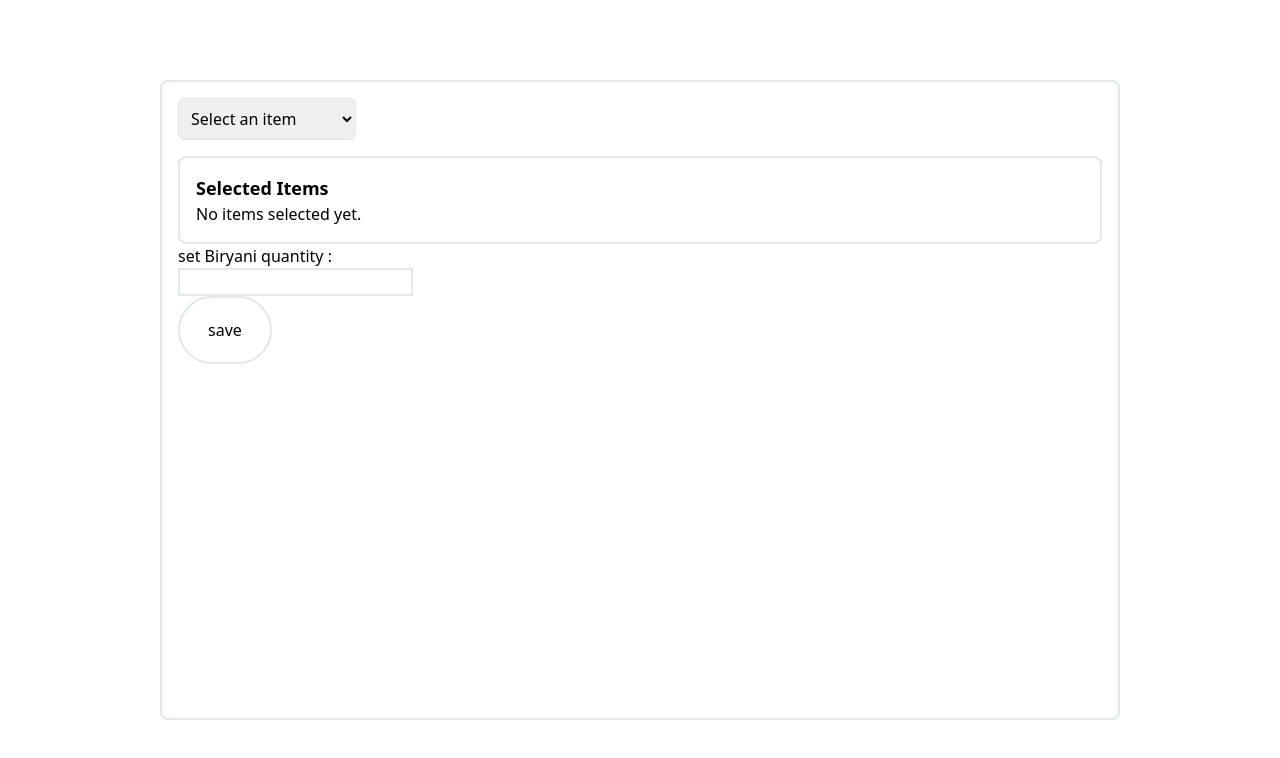
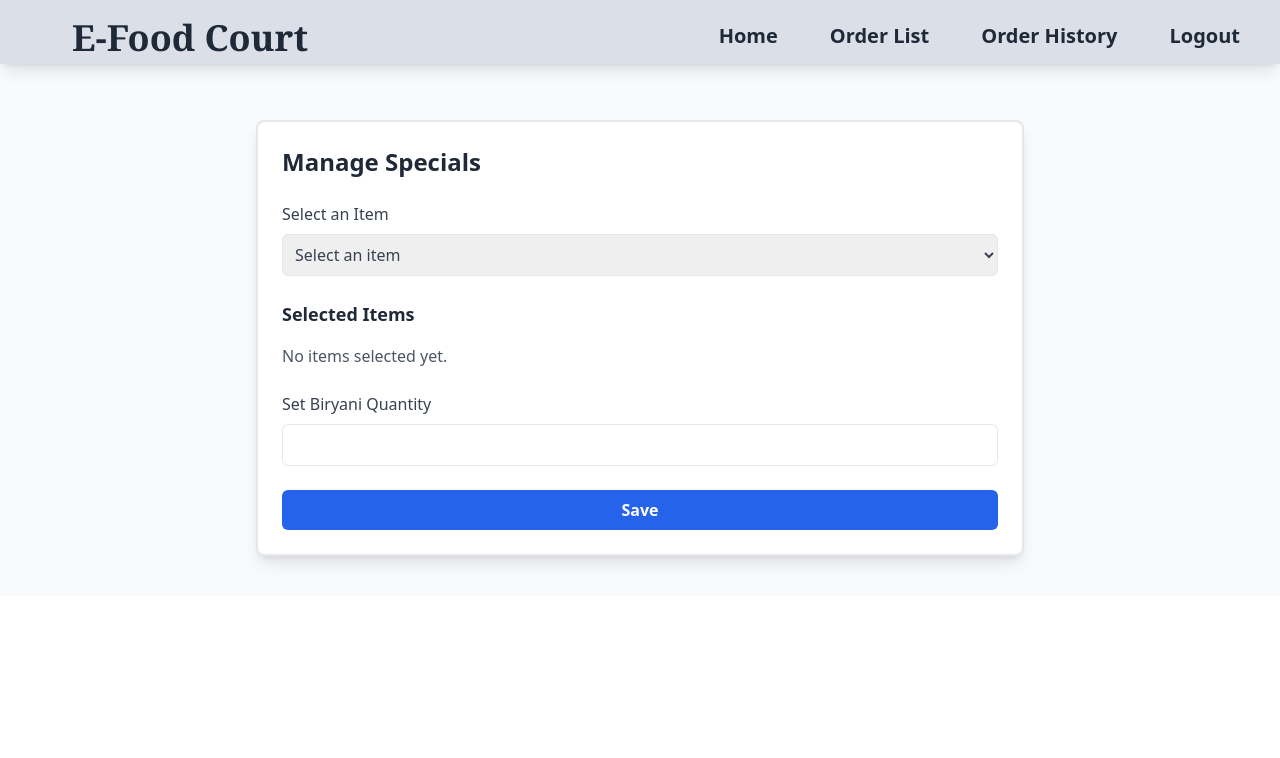
Before and after one commit to pradeep-145/E-Food-Court-ordering-App, a React (Vite) app in the folder FrontEnd/: page /admin in a window 1280 px wide. Shown: the top 758 px of the page. Built offline with nearby package versions, Linux system fonts and the light colour scheme; the HTML template or start-up script is replaced by a standard one.

Commit message:
Refactor UI components for improved styling and layout; update cart and order history pages

```diff
--- a/FrontEnd/src/pages/Admin/AdminNav.jsx
+++ b/FrontEnd/src/pages/Admin/AdminNav.jsx
@@ -1,6 +1,6 @@
 import { useState } from 'react';
 import { Link } from 'react-router-dom';
-import kec from '../assets/kec.jpeg';
+// import kec from '../../assets/kec.png';
 import { HiOutlineSearch } from 'react-icons/hi';
 
 const Navbar = () => {
@@ -14,57 +14,43 @@ const Navbar = () => {
         <div id='navbar' className='flex items-center justify-between bg-slate-400 bg-opacity-30 font-sans font-semibold backdrop-blur-md px-8 pt-2 fixed w-full h-16 shadow-lg'>
            <div className='flex justify-between'>
              <div className='flex flex-shrink-0 items-center text-5xl font-bold cursor-pointer mt-1'>
-                <Link to="/home">
+                {/* <Link to="/admin">
                     <img src={kec} width={24} height={24} alt="Logo" />
-                </Link>
+                </Link> */}
                 <h2 className='text-4xl font-bold font-serif px-10 text-gray-800'>
                     E-Food Court
                 </h2>
-            </div>
-            <div className='mb-5 ml-96'>
-            <form className='flex justify-end items-center w-96 mt-5 border border-[#4C7766] rounded-full'>
-          <input
-            type="text"
-            placeholder=" Search"
-            className="rounded-full p-2 w-full focus:ring-2 focus:ring-[#4C7766] focus:outline-none"
-            onChange={(e) => setSearch(e.target.value)}
-          />
-          <button type="submit" className="absolute bg-[#4C7766] text-gray-800 px-2 mr-1 rounded-full py-1">
-            <HiOutlineSearch className='h-6' />
-          </button>
-        </form>
             </div>
             </div>
 
             {isOpen && (
                 <div className='lg:flex items-center justify-center gap-2.5 text-xl cursor-pointer flex flex-col absolute top-6 right-0 shadow-lg rounded-2xl py-4 px-7 lg:flex-row bg-blue-500 bg-opacity-30 backdrop-blur-md'>
                     <div>
-                        <Link to="/home" onClick={() => setIsOpen(false)} className='text-gray-800'>Home</Link>
+                        <Link to="/admin" onClick={() => setIsOpen(false)} className='text-gray-800'>Home</Link>
                     </div>
                     <div>
-                        <Link to="/cart" onClick={() => setIsOpen(false)} className='text-gray-800'>Cart</Link>
+                        <Link to="/orderList" onClick={() => setIsOpen(false)} className='text-gray-800'>Order List</Link>
                     </div>
                     <div>
-                        <Link to="/contactUs" onClick={() => setIsOpen(false)} className='text-gray-800'>Contact Us</Link>
+                        <Link to="/orderHistory" onClick={() => setIsOpen(false)} className='text-gray-800'>Order History</Link>
                     </div>
                 </div>
             )}
 
             <div className='hidden lg:flex items-center justify-center gap-9 text-xl cursor-pointer'>
                 <div>
-                    <Link to="/home" onClick={() => setIsOpen(false)} className='text-gray-800 hover:bg-black hover:text-white hover:rounded-full p-2 text-center w-20'>Home</Link>
+                    <Link to="/admin" onClick={() => setIsOpen(false)} className='text-gray-800 hover:bg-black hover:text-white hover:rounded-full p-2 text-center w-20'>Home</Link>
                 </div>
                 <div>
-                    <Link to="/cart" onClick={() => setIsOpen(false)} className='text-gray-800  hover:bg-black hover:text-white hover:rounded-full p-2 text-center w-20'>Cart</Link>
+                    <Link to="/orderList" onClick={() => setIsOpen(false)} className='text-gray-800  hover:bg-black hover:text-white hover:rounded-full p-2 text-center w-20'>Order List</Link>
                 </div>
                 <div>
-                    <Link to="/contactUs" onClick={() => setIsOpen(false)} className='text-gray-800  hover:bg-black hover:text-white hover:rounded-full p-2 text-center w-20'>Contact Us</Link>
+                    <Link to="/orderHistory" onClick={() => setIsOpen(false)} className='text-gray-800  hover:bg-black hover:text-white hover:rounded-full p-2 text-center w-20'>Order History</Link>
                 </div>
                 <div>
-                    <Link to="/" onClick={() => {
+                    <Link to="/adminLogin" onClick={() => {
                         setIsOpen(false)
-                        localStorage.removeItem('token')
-                        localStorage.removeItem('username')
+                        localStorage.removeItem('admin_token')
                         }} className='text-gray-800  hover:bg-red-400 hover:rounded-full p-2 text-center w-20 hover:text-white'>Logout</Link>
                 </div>
             </div>
--- a/FrontEnd/src/pages/Admin/Home.jsx
+++ b/FrontEnd/src/pages/Admin/Home.jsx
@@ -1,10 +1,10 @@
-import React, { useEffect, useState } from 'react';
+import React, { useState } from 'react';
 import axios from 'axios';
+import AdminNav from './AdminNav';
 
 const AdminPage = () => {
   const [selectedItems, setSelectedItems] = useState([]); // Track selected items
   const [biryani, setBiryani] = useState(0);
-   // No need to track `selectedItems` in useEffect
 
   const specialItems = [
     { id: 1, name: 'Chicken Biryani', price: 12.99, type: 'Non-Veg', image: 'https://via.placeholder.com/100x100?text=Chicken+Biryani' },
@@ -18,41 +18,55 @@ const AdminPage = () => {
     { id: 9, name: 'Chole Bhature', price: 8.99, type: 'Veg', image: 'https://via.placeholder.com/100x100?text=Chole+Bhature' },
     { id: 10, name: 'Aloo Paratha', price: 7.49, type: 'Veg', image: 'https://via.placeholder.com/100x100?text=Aloo+Paratha' },
   ];
+
   const handleSave = () => {
-    console.log(selectedItems)
-      axios.post('http://localhost:5000/admin/add',{
-        items:selectedItems
-    }).then((response)=>{
+    console.log(selectedItems);
+    axios
+      .post('http://localhost:5000/admin/add', { items: selectedItems })
+      .then((response) => {
         console.log(response);
-    }
-    ).catch((err)=>{
+      })
+      .catch((err) => {
         console.log(err);
+      });
+
+    axios
+      .put(
+        'http://localhost:5000/protected/',
+        { quantity: biryani },
+        {
+          headers: {
+            Authorization: 'Bearer ' + localStorage.getItem('token'),
+          },
         }
       )
+      .then((response) => {
+        console.log(response);
+      })
+      .catch((err) => {
+        console.log(err);
+      });
+  };
 
-      axios.put('http://localhost:5000/protected/',{
-        'quantity':biryani
-      },{
-        headers:[
-          'Authorization: Bearer '+localStorage.getItem('token')
-        ]
-      }).then((response)=>{
-          console.log(response);
-      }
-      ).catch((err)=>{
-          console.log(err);
-      }
-      )
-  }
   return (
     <>
-      <section className="w-screen h-screen p-20 px-40" >
-        <div className="border-2 w-full h-full rounded-lg p-4">
-          <select onChange={(item)=>{
+      <AdminNav />
+      <section className="w-full px-4 sm:px-8 py-10 bg-gray-50">
+  <div className="max-w-3xl mx-auto border-2 rounded-lg p-6 bg-white shadow-lg mt-20">
+    <h1 className="text-2xl font-bold text-gray-800 mb-6">Manage Specials</h1>
+
+    {/* Dropdown for selecting items */}
+    <div className="mb-4">
+      <label className="block text-gray-700 font-medium mb-2">Select an Item</label>
+      <select
+        onChange={(event) => {
           const selectedItem = specialItems.find((item) => item.name === event.target.value);
           if (selectedItem) {
             setSelectedItems((prevItems) => [...prevItems, selectedItem]);
-          }}} className="p-2 border rounded-md">
+          }
+        }}
+        className="w-full p-2 border rounded-md text-gray-700 focus:outline-none focus:ring-2 focus:ring-blue-400"
+      >
         <option value="">Select an item</option>
         {specialItems.map((item) => (
           <option key={item.id} value={item.name}>
@@ -60,34 +74,53 @@ const AdminPage = () => {
           </option>
         ))}
       </select>
-
-          <div className="mt-4 border-2 rounded-lg p-4">
-            <h2 className="text-lg font-bold">Selected Items</h2>
-            {selectedItems.length > 0 ? (
-              <ul className="mt-2">
-                {selectedItems.map((item) => (
-                  <li key={item.id} className="flex items-center space-x-4 mb-2">
-                    <img src={item.image} alt={item.name} className="w-16 h-16" />
-                    <div>
-                      <h3 className="font-medium">{item.name}</h3>
-                      <p className="text-sm">Price: ${item.price.toFixed(2)}</p>
-                      <p className="text-sm">Type: {item.type}</p>
     </div>
 
+    {/* Display selected items */}
+    <div className="mt-6">
+      <h2 className="text-lg font-bold mb-4 text-gray-800">Selected Items</h2>
+      {selectedItems.length > 0 ? (
+        <ul className="grid grid-cols-1 sm:grid-cols-2 gap-4">
+          {selectedItems.map((item) => (
+            <li
+              key={item.id}
+              className="flex items-center space-x-4 p-4 border rounded-lg bg-gray-100"
+            >
+              <img src={item.image} alt={item.name} className="w-16 h-16 rounded-md" />
+              <div>
+                <h3 className="font-semibold text-gray-800">{item.name}</h3>
+                <p className="text-sm text-gray-600">Price: ${item.price.toFixed(2)}</p>
+                <p className="text-sm text-gray-600">Type: {item.type}</p>
+              </div>
             </li>
           ))}
         </ul>
       ) : (
-              <p>No items selected yet.</p>
+        <p className="text-gray-600">No items selected yet.</p>
       )}
     </div>
-          <div>
-            <p> set Biryani quantity :</p>
-            <input type="number" name="Biryani" id="" className='border-2 'n onChange={(e)=>setBiryani(e.target.value)}/>
+
+    {/* Set Biryani Quantity */}
+    <div className="mt-6">
+      <label className="block text-gray-700 font-medium mb-2">Set Biryani Quantity</label>
+      <input
+        type="number"
+        name="Biryani"
+        className="w-full p-2 border rounded-md text-gray-700 focus:outline-none focus:ring-2 focus:ring-blue-400"
+        onChange={(e) => setBiryani(e.target.value)}
+      />
     </div>
-          <button className='border-2 p-5 px-7 rounded-full' onClick={handleSave}> save </button>
+
+    {/* Save Button */}
+    <button
+      className="w-full mt-6 bg-blue-600 text-white py-2 rounded-md font-semibold hover:bg-blue-700 transition duration-300"
+      onClick={handleSave}
+    >
+      Save
+    </button>
   </div>
 </section>
+
     </>
   );
 };
--- a/FrontEnd/src/pages/Admin/OrderHistory.jsx
+++ b/FrontEnd/src/pages/Admin/OrderHistory.jsx
@@ -1,45 +1,66 @@
-import React from 'react'
-import { useEffect, useState } from 'react';
-import  axios from 'axios';
+import React, { useState } from 'react';
+import AdminNav from './AdminNav';
+
 const OrderHistory = () => {
-  const [orderHistory, setOrderHistory] = useState([]);
-  useEffect(() => {
-    axios.get('http://localhost:5000/admin/history')
-      .then((response) => {
-        console.log(response.data);
-        setOrderHistory(response.data);
-      })
-      .catch((error) => {
-        console.error("Error fetching data:", error);
-      });
-  }, []);
+  const [orderHistory, setOrderHistory] = useState([
+    {
+      id: 1,
+      items: [
+        { id: 1, name: 'Pizza', quantity: 2 },
+        { id: 2, name: 'Burger', quantity: 1 },
+        { id: 3, name: 'Coke', quantity: 1 },
+      ],
+      totalPrice: 100,
+      createdAt: '2021-09-01T12:34:56.000Z',
+    },
+    {
+      id: 2,
+      items: [
+        { id: 4, name: 'Pasta', quantity: 1 },
+        { id: 5, name: 'Garlic Bread', quantity: 2 },
+      ],
+      totalPrice: 50,
+      createdAt: '2021-09-02T12:34:56.000Z',
+    },
+  ]);
+
   return (
     <>
-      <div className="max-w-screen-md mx-auto px-2 pt-20">
-        <h2 className="text-3xl font-bold text-center">Order History</h2>
-        <div className="mt-4 border-2 rounded-lg p-4">
-          <table className="w-full">
+      <AdminNav />
+      <div className="max-w-screen-md mx-auto px-4 pt-20">
+        <h2 className="text-3xl font-bold text-center mb-6">Order History</h2>
+        <div className="overflow-x-auto border-2 rounded-lg">
+          <table className="w-full table-auto">
             <thead>
-              <tr>
-                <th>Order ID</th>
-                <th>Items</th>
-                <th>Price</th>
-                <th>Ordered At</th>
+              <tr className="bg-gray-200 text-left text-sm sm:text-base">
+                <th className="px-4 py-2">Order ID</th>
+                <th className="px-4 py-2">Items</th>
+                <th className="px-4 py-2">Price</th>
+                <th className="px-4 py-2">Ordered At</th>
               </tr>
             </thead>
             <tbody>
-              {orderHistory.map((order) => (
-                <tr key={order.id}>
-                  <td>{order.id}</td>
-                  <td>
-                    <ul>
+              {orderHistory.map((order, index) => (
+                <tr
+                  key={order.id}
+                  className={`text-sm sm:text-base ${
+                    index % 2 === 0 ? 'bg-gray-100' : 'bg-white'
+                  }`}
+                >
+                  <td className="px-4 py-2">{order.id}</td>
+                  <td className="px-4 py-2">
+                    <ul className="list-disc pl-5">
                       {order.items.map((item) => (
-                        <li key={item.id}>{item.name} x {item.quantity}</li>
+                        <li key={item.id}>
+                          {item.name} x {item.quantity}
+                        </li>
                       ))}
                     </ul>
                   </td>
-                  <td>${order.totalPrice}</td>
-                  <td>{order.createdAt}</td>
+                  <td className="px-4 py-2">${order.totalPrice}</td>
+                  <td className="px-4 py-2 whitespace-nowrap">
+                    {new Date(order.createdAt).toLocaleString()}
+                  </td>
                 </tr>
               ))}
             </tbody>
@@ -47,7 +68,7 @@ const OrderHistory = () => {
         </div>
       </div>
     </>
-  )
-}
+  );
+};
 
-export default OrderHistory
+export default OrderHistory;
--- a/FrontEnd/src/pages/Admin/OrderList.jsx
+++ b/FrontEnd/src/pages/Admin/OrderList.jsx
@@ -1,53 +1,79 @@
-import axios from 'axios'
-import React, { useEffect } from 'react'
-import { useState } from 'react'
+import axios from 'axios';
+import React, { useEffect, useState } from 'react';
+import AdminNav from './AdminNav';
+
 const OrderList = () => {
+  const [orders, setOrders] = useState([]);
 
-  const [orders,setOrders]=useState([])
-  const fetch=async()=>{
-    const respone = await axios.get('http://localhost:5000/admin/orders')
-    console.log(respone)
-    if(respone.data.success){
-      setOrders(respone.data.orders)
+  const fetchOrders = async () => {
+    const response = await axios.get('http://localhost:5000/admin/orders');
+    console.log(response);
+    if (response.data.success) {
+      setOrders(response.data.orders);
     }
-  }
-useEffect(()=>{
-  fetch()
+  };
 
-},[])
-  const handlePrint=async()=>{
-    const response=await axios.post('http://localhost:5000/admin/add-history',{
-      orders
-    })
-    console.log(response.data)
-    window.print()
-  }
+  useEffect(() => {
+    fetchOrders();
+  }, []);
+
+  const handlePrint = async () => {
+    const response = await axios.post('http://localhost:5000/admin/add-history', {
+      orders,
+    });
+    console.log(response.data);
+    window.print();
+  };
 
   return (
-    <div>OrderList
-      <button onClick={handlePrint}>Print</button>
+    <div className="bg-gray-100 min-h-screen">
+      <AdminNav />
+      <div className="container mx-auto p-4">
+        <div className="flex justify-between items-center mb-6 mt-20">
+          <h1 className="text-3xl font-bold text-gray-800">Order List</h1>
+          <button
+            onClick={handlePrint}
+            className="bg-blue-600 text-white px-4 py-2 rounded hover:bg-blue-800 transition"
+          >
+            Print Orders
+          </button>
+        </div>
+        <div className="grid gap-6 md:grid-cols-2 lg:grid-cols-3">
+          {orders.map((order, index) => {
+            const totalPrice = order.order.reduce(
+              (total, item) => total + item.price * item.quantity,
+              0
+            );
+            return (
+              <div
+                key={index}
+                className="bg-white p-6 rounded-lg shadow-md hover:shadow-xl transition"
+              >
+                <p className="text-lg font-semibold text-gray-700">Token: {order.id}</p>
+                <div className="mt-4 space-y-2">
+                  {order.order.map((item, idx) => (
+                    <div
+                      key={idx}
+                      className="flex justify-between items-center border-b pb-2"
+                    >
                       <div>
-        {orders.map((order, index) => {
-          const totalPrice = order.order.reduce((total, item) => total + item.price * item.quantity, 0);
-          return (
-            <div key={index} className='order-card'>
-              <p>Token: {order.id}</p>
-              <div>
-                {order.order.map((item, index) => (
-                  <div key={index}>
-                    <p>{item.name}</p>
-                    <p>{item.price}</p>
-                    <p>{item.quantity}</p>
+                        <p className="font-medium text-gray-800">{item.name}</p>
+                        <p className="text-sm text-gray-600">Quantity: {item.quantity}</p>
+                      </div>
+                      <p className="text-gray-700 font-semibold">₹{item.price}</p>
                     </div>
                   ))}
                 </div>
-              <p>Total: {totalPrice}</p>
+                <p className="mt-4 text-lg font-bold text-gray-900">
+                  Total: ₹{totalPrice}
+                </p>
               </div>
             );
           })}
         </div>
       </div>
-  )
-}
+    </div>
+  );
+};
 
-export default OrderList
+export default OrderList;
--- a/FrontEnd/src/pages/Cart.jsx
+++ b/FrontEnd/src/pages/Cart.jsx
@@ -152,7 +152,7 @@ const Cart = () => {
 
             {cartItems.length > 0 ? (
                 <div>
-                    <div className="bg-orange-500 bg-opacity-50 backdrop-blur-xl shadow-md rounded-xl p-8">
+                    <div className="bg-white bg-opacity-70 backdrop-blur-xl shadow-md rounded-xl p-8">
                         {cartItems.map((item, index) => (
                             <div key={index} className="flex justify-between border-b py-4 items-center">
                                 <div>
--- a/FrontEnd/src/pages/ContactUs.jsx
+++ b/FrontEnd/src/pages/ContactUs.jsx
@@ -7,7 +7,7 @@ const ContactUs = () => {
       <Navbar />
       <div className="flex flex-col justify-center items-center min-h-screen">
           <div className="text-white font-bold text-5xl text-center mt-52">Get in touch with us</div>
-        <div className="flex flex-col justify-center items-center bg-orange-500 bg-opacity-50 backdrop-blur-xl p-10 rounded-xl mt-10">
+        <div className="flex flex-col justify-center items-center bg-white bg-opacity-70 backdrop-blur-xl p-10 rounded-xl mt-10">
           <div className="flex flex-col gap-8">
             <h2 className="text-black font-bold font-serif text-2xl">Email: sakthi@gmail.com</h2>
             <span className="text-black font-serif font-bold text-2xl">
```
Also changed, not shown: FrontEnd/src/App.jsx (+2 -8 lines), FrontEnd/src/pages/Hero.jsx (+5 -30 lines). Lines whose indentation alone changed are shown as unchanged.
